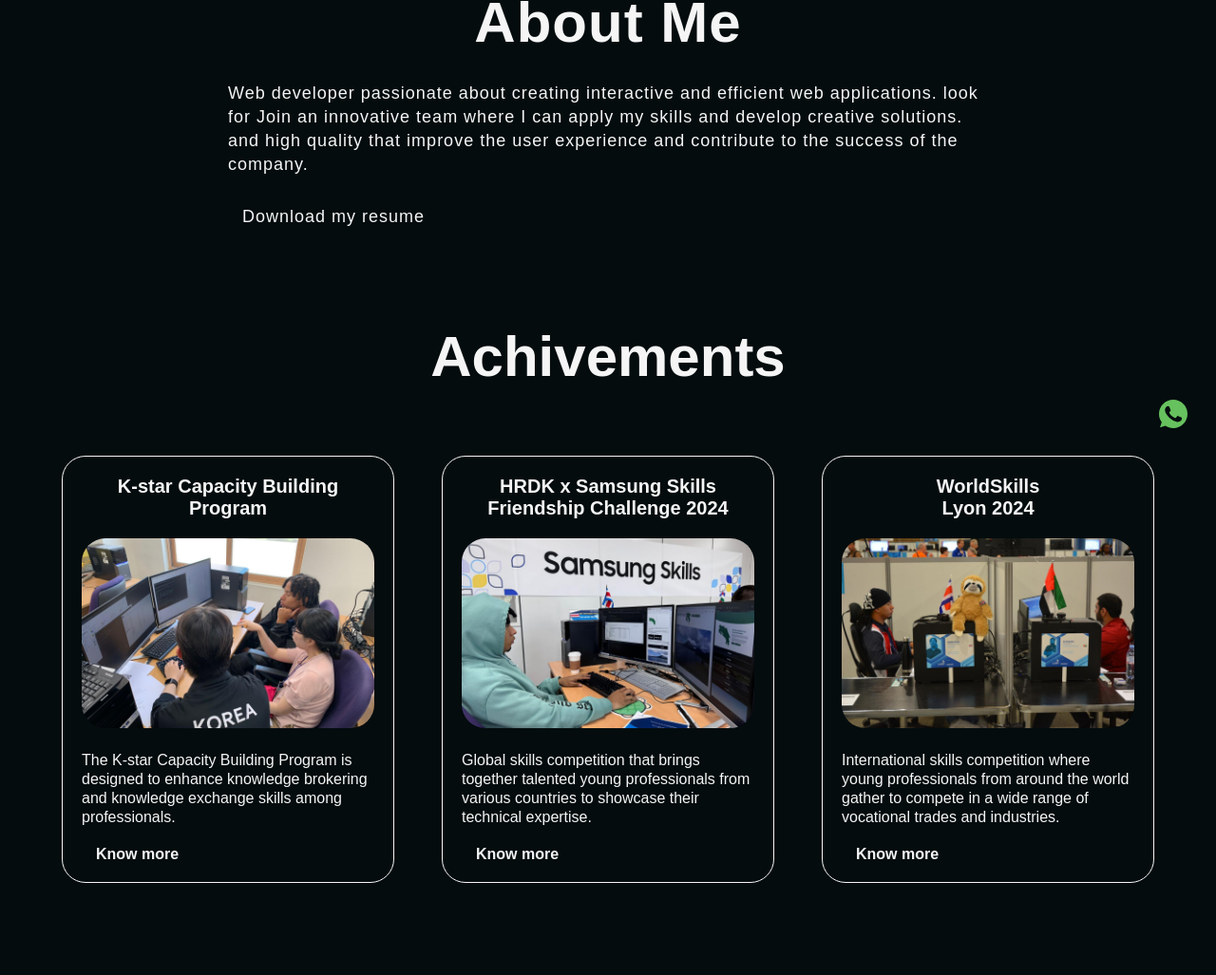
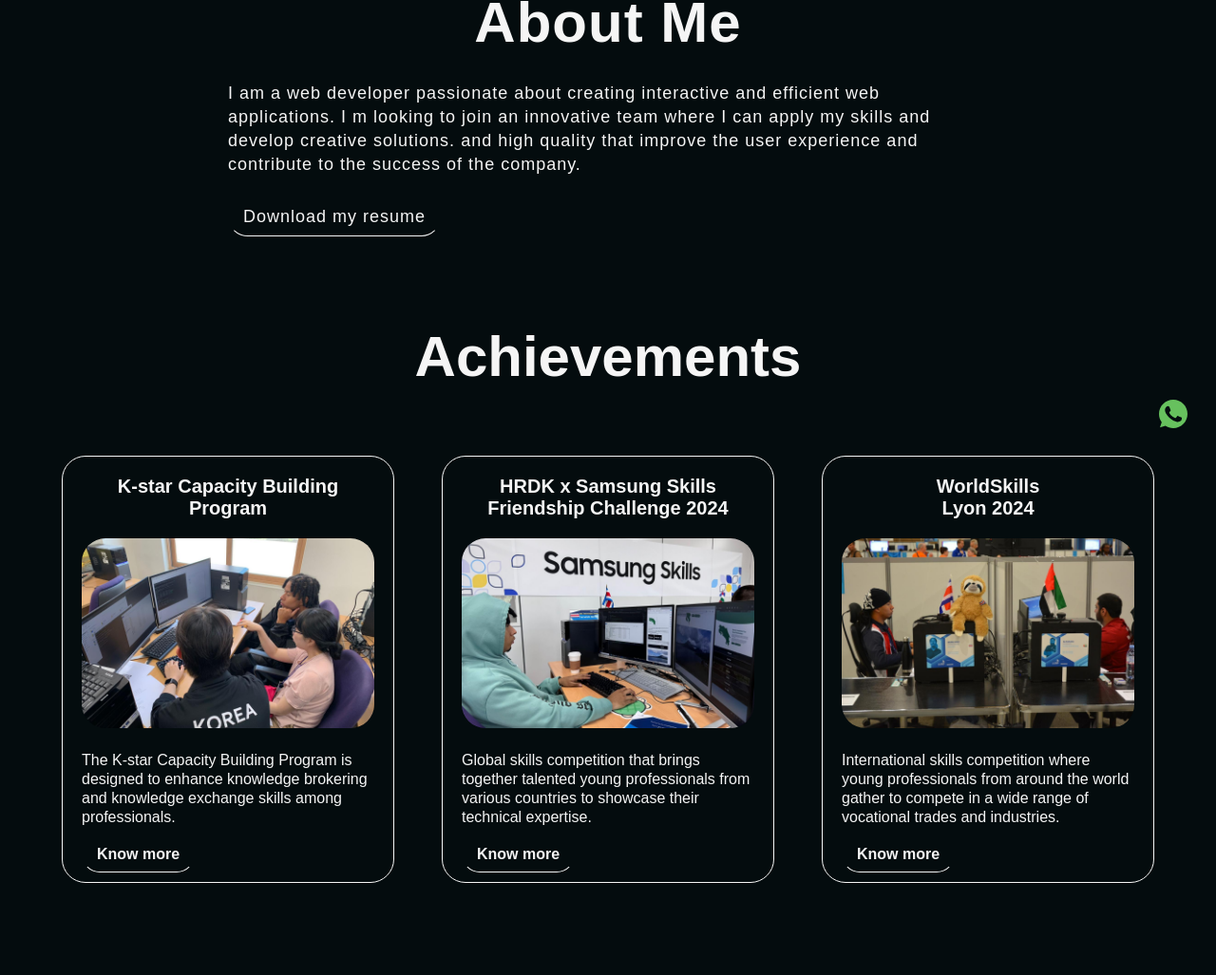
Before and after one commit to FerDev-star/portfolio, a plain HTML site: page index.html in a window 1280 px wide. Shown: the part 319-1346 px from the top of the page at 95% size. Drawn offline with Linux system fonts and the light colour scheme.

Commit message:
Updating my portfolio

```diff
--- a/css/style.css
+++ b/css/style.css
@@ -174,8 +174,16 @@
     transition: all .3s;
 }
 
-section article a:hover {
+.btn_btn:hover {
+    border-left: 1px solid var(--white);
+    border-right: 1px solid var(--white);
+}
+
+.btn_btn {
+    transition: .3s;
     border-bottom: 1px solid var(--white);
+    border-left: 1px solid #00000000;
+    border-right: 1px solid #00000000;
 }
 
 /* achivements section styles */
--- a/index.html
+++ b/index.html
@@ -14,7 +14,7 @@
         <nav>
             <ul>
                 <li><a href="#about_me">About me</a></li>
-                <li><a href="#achivements">Achivements</a></li>
+                <li><a href="#achivements">Achievements</a></li>
                 <li><a href="#projects">Projects</a></li>
             </ul>
             <label for="toggle_menu">
@@ -43,30 +43,30 @@
      <section>
         <article>
             <h1>About Me</h1>
-            <p>Web developer passionate about creating interactive and efficient web applications. look for Join an innovative team where I can apply my skills and develop creative solutions. and high quality that improve the user experience and contribute to the success of the company.</p>
-            <a href="./files/my_resume.pdf" download="Fernando.pdf">Download my resume</a>
+            <p>I am a web developer passionate about creating interactive and efficient web applications. I m looking to join an innovative team where I can apply my skills and develop creative solutions. and high quality that improve the user experience and contribute to the success of the company.</p>
+            <a href="./files/my_resume.pdf" download="Fernando.pdf" class="btn_btn">Download my resume</a>
         </article>
     </section>
     <section id="achivements">
-        <h1>Achivements</h1>
+        <h1>Achievements</h1>
         <div class="container_achivements">
             <div class="card">
                 <h2>K-star Capacity Building Program</h2>
                 <img src="./images/studying.jpeg" alt="Studying in Korea">
                 <p>The K-star Capacity Building Program is designed to enhance knowledge brokering and knowledge exchange skills among professionals.</p>
-                <a href="https://worldskills.org/what/projects/worldskills-capacity-building-centre-korea/" target="_blank">Know more</a>
+                <a href="https://worldskills.org/what/projects/worldskills-capacity-building-centre-korea/" target="_blank" class="btn_btn">Know more</a>
             </div>
             <div class="card">
                 <h2>HRDK x Samsung Skills Friendship Challenge 2024</h2>
                 <img src="./images/samsung_skills.jpeg" alt="Studying in Korea">
                 <p>Global skills competition that brings together talented young professionals from various countries to showcase their technical expertise.</p>
-                <a href="https://www.youtube.com/watch?v=FndM4pLk44I" target="_blank">Know more</a>
+                <a href="https://www.youtube.com/watch?v=FndM4pLk44I" target="_blank" class="btn_btn">Know more</a>
             </div>
             <div class="card">
                 <h2>WorldSkills <br> Lyon 2024</h2>
                 <img src="./images/worldskills_lyon.jpeg" alt="Studying in Korea">
                 <p>International skills competition where young professionals from around the world gather to compete in a wide range of vocational trades and industries.</p>
-                <a href="https://worldskills.org/what/competitions/worldskills-lyon-2024/" target="_blank">Know more</a>
+                <a href="https://worldskills.org/what/competitions/worldskills-lyon-2024/" target="_blank" class="btn_btn">Know more</a>
             </div>
         </div>
     </section>
@@ -86,7 +86,7 @@
             <div class="card">
                 <h2>Memory game</h2>
                 <img class="card_image" src="./images/memory-game.png" alt="image game">
-                <p>This game has 4 levels. the position of the cards appears random. in every level two more cards are going to appear and the last level has twelve cards. <a href="https://ferdev-star.github.io/memory-game/">PLAY</a> </p>
+                <p>This game has 4 levels. The position of the cards appears random. in every level two more cards are going to appear and the last level has twelve cards. <a href="https://ferdev-star.github.io/memory-game/" class="btn_btn">PLAY</a> </p>
                 <h3>Technologies used</h3>
                 <div class="project_icons">
                     <img src="./icons/html-5.svg" alt="html icon">
@@ -104,7 +104,7 @@
         <div class="container">
             <nav>
                 <a href="#about_me">About me</a>
-                <a href="#projects">Achivements</a>
+                <a href="#projects">Achievements</a>
                 <a href="#achivements">Projects</a>
             </nav>
             <div>
```
Also changed, not shown: 1 other file.
